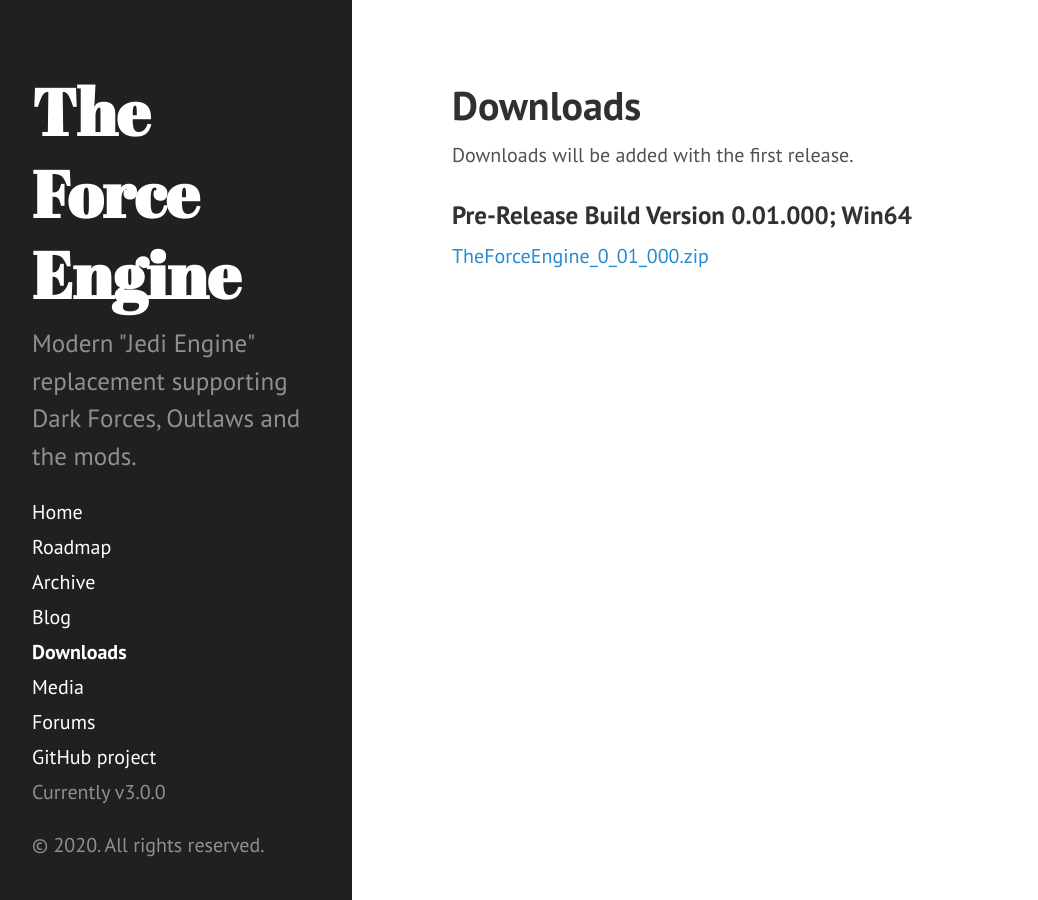
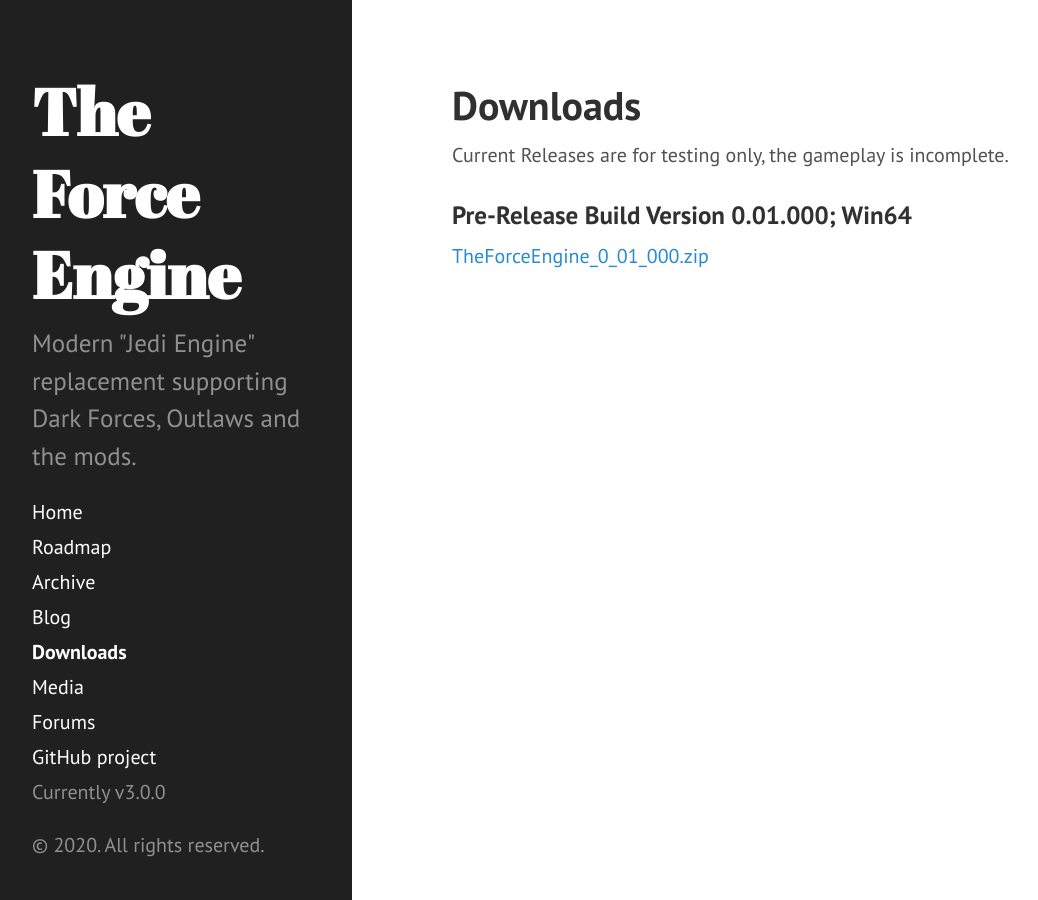
Before and after one commit to TheForceEngine/TheForceEngine.github.io, a Jekyll site: the page built from downloads.md, in a window 1280 px wide. Shown: the whole page, without its empty margins (8-1046 px from the left). Built offline with Jekyll 4.4.1, drawn with Linux system fonts in a browser that asks for light colours.

Commit message:
Update downloads.md

```diff
--- a/downloads.md
+++ b/downloads.md
@@ -3,7 +3,7 @@
 title: Downloads
 ---
 
-Downloads will be added with the first release.
+Current Releases are for testing only, the gameplay is incomplete.
 
 ### Pre-Release Build Version 0.01.000; Win64
 [TheForceEngine_0_01_000.zip](archive/TheForceEngine_0_01_000.zip)
```
